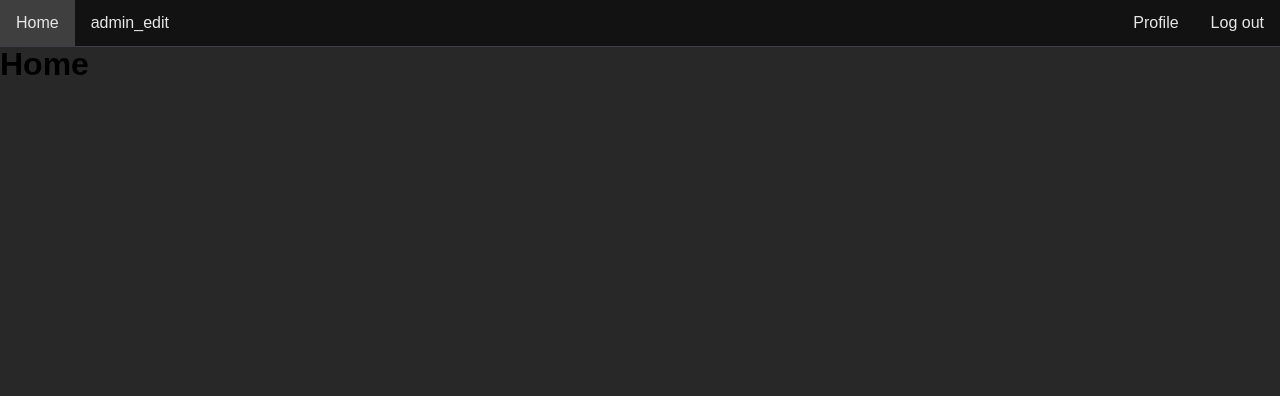
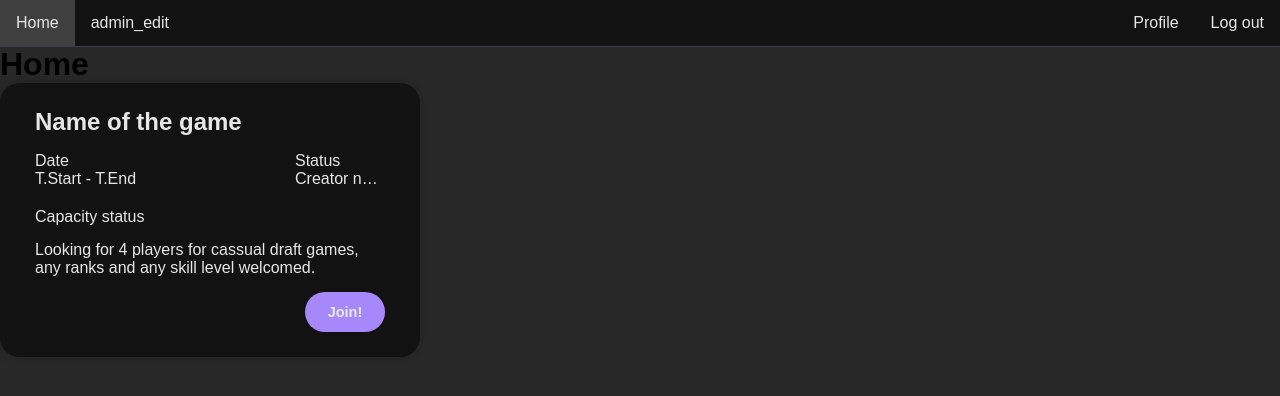
Before and after one commit to GruWar/player-finder, a Flask app: page /home in a window 1280 px wide. Shown: the top 396 px of the page. Run offline with Flask 3, Linux system fonts and the light colour scheme; a user stored in the database is signed in.

Commit message:
created party request bubble + error msg color changed

```diff
--- a/server.py
+++ b/server.py
@@ -51,7 +51,7 @@ def login():
         user = User.query.filter_by(email=email).first()
         # Email doesn't exist
         if not user:
-            flash("That email does not exist, please try again.")
+            flash("This email does not exist, please try again.")
             return redirect(url_for('login'))
         # Password incorrect
         elif not check_password_hash(user.password, password):
--- a/static/css/style.css
+++ b/static/css/style.css
@@ -47,7 +47,7 @@ body{
 }
 .gradient-background {
 
-  background: linear-gradient(300deg, #121212, #3f3f3f, #282828);*/
+  background: linear-gradient(300deg, #121212, #3f3f3f, #282828);
   background-size: 180% 180%;
   animation: gradient-animation 25s ease infinite;
 }
@@ -137,6 +137,12 @@ body{
     color: var(--color-text);
 }
 
+.wrapper .msg-error{
+  color: rgb(253, 14, 14);
+  margin: 5px 0 -15px 20px;
+  font-weight: 500;
+}
+
 /*.wrapper .btn-submit:hover{
   background-color: var(--color-primary-300);
   transition: 0.2s;
@@ -205,3 +211,35 @@ header li a:hover {
 .wrapper-profile .input-box, h2{
   margin-bottom: 1rem;
 }
+
+/* party request bubble */
+.request-container{
+  color: var(--color-text);
+}
+
+.description{
+  margin: 15px 0 15px 0;
+}
+
+.creator{
+  white-space: nowrap;
+  overflow: hidden;
+  text-overflow: ellipsis;
+}
+
+.creator:hover{
+  overflow: initial;
+  text-overflow: initial;
+}
+
+.btn-join{
+  color: var(--color-text);
+  background-color: var(--color-primary-500);
+  border: none;
+  border-radius: 20px;
+  font-weight: 600;
+  font-size: 14.5px;
+  height: 40px;
+  width: 80px;
+  float: right;
+}
--- a/templates/home.html
+++ b/templates/home.html
@@ -2,4 +2,18 @@
 {% block title %}Player Finder{% endblock %}
 {% block content %}
 <h1>Home</h1>
+<div class="wrapper request-container">
+    <h2 class="request-item">Name of the game</h2>
+    <div style="float: right; width: 90px;">
+        <p>Status</p>
+        <p class="creator">Creator name</p>
+    </div>
+    <p>Date <br>T.Start - T.End</p>
+    <p style="margin-top: 20px;">Capacity status</p>
+    <p class="description">Looking for 4 players for cassual draft games, any ranks and any skill level welcomed.</p>
+    <form action="" method="POST">
+        <button type="submit" class="btn-join" name="submit">Join!</button>
+    </form>
+
+</div>
 {% endblock %}
--- a/templates/login.html
+++ b/templates/login.html
@@ -9,7 +9,7 @@
                 {% with messages = get_flashed_messages() %}
                   {% if messages %}
                     {% for message in messages %}
-                     <p>{{ message }}</p>
+                     <p class="msg-error">{{ message }}</p>
                     {% endfor %}
                   {% endif %}
                 {% endwith %}
@@ -22,8 +22,8 @@
                 <i class='bx bxs-lock-alt' ></i>
             </div>
             <div class="remember-forgot">
-                <label><input type="checkbox"> Remember me</label>
-                <a href="#">Forgot password?</a>
+                <label style="color: #e7e7e7;"><input type="checkbox"> Remember me</label>
+                <a href="#" style="color: #ba9ffb;">Forgot password?</a>
             </div>
             <button type="submit" class="btn-submit" name="submit">Login</button>
             <div class="register-link">
```
Also changed, not shown: instance/PlayerFinder.db.
